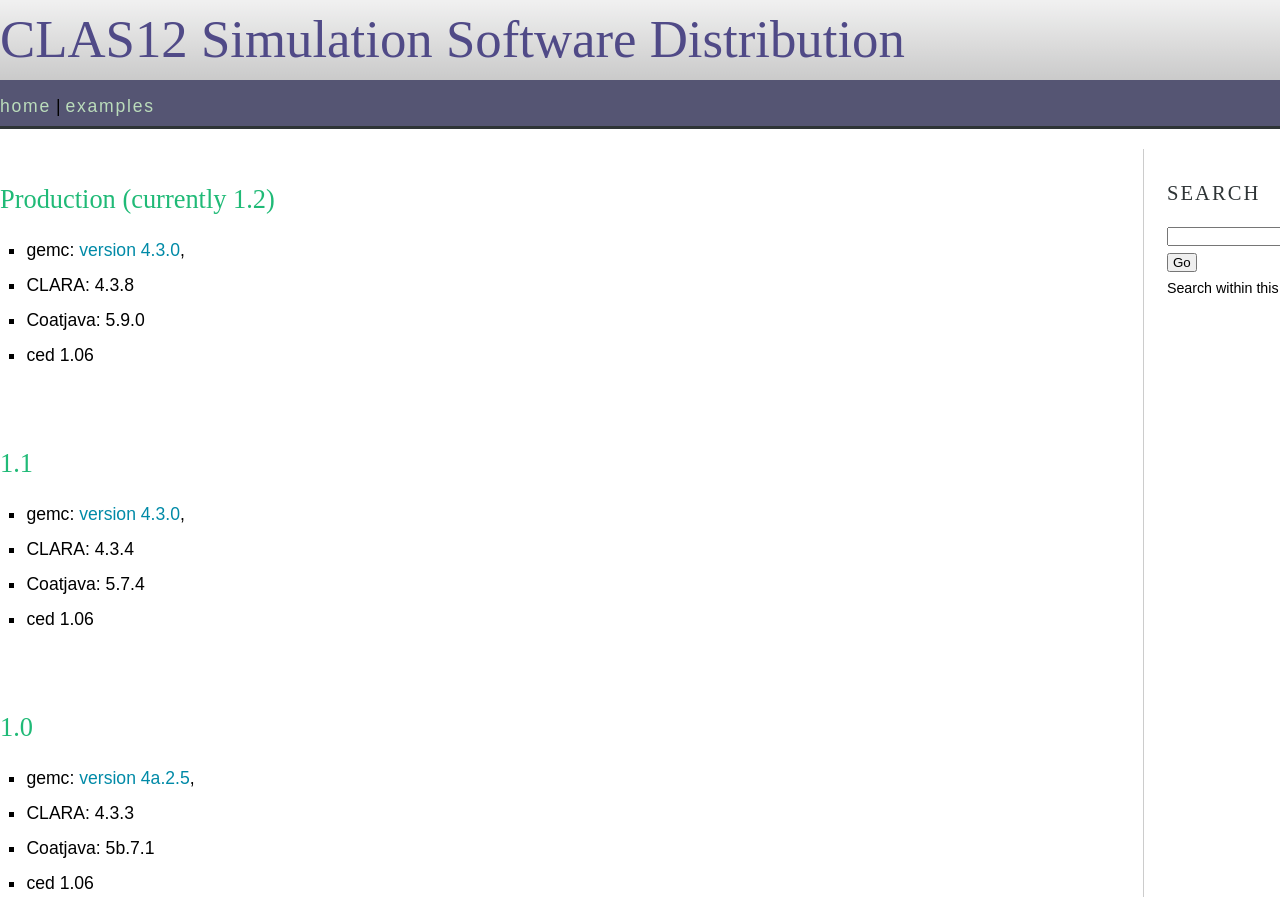
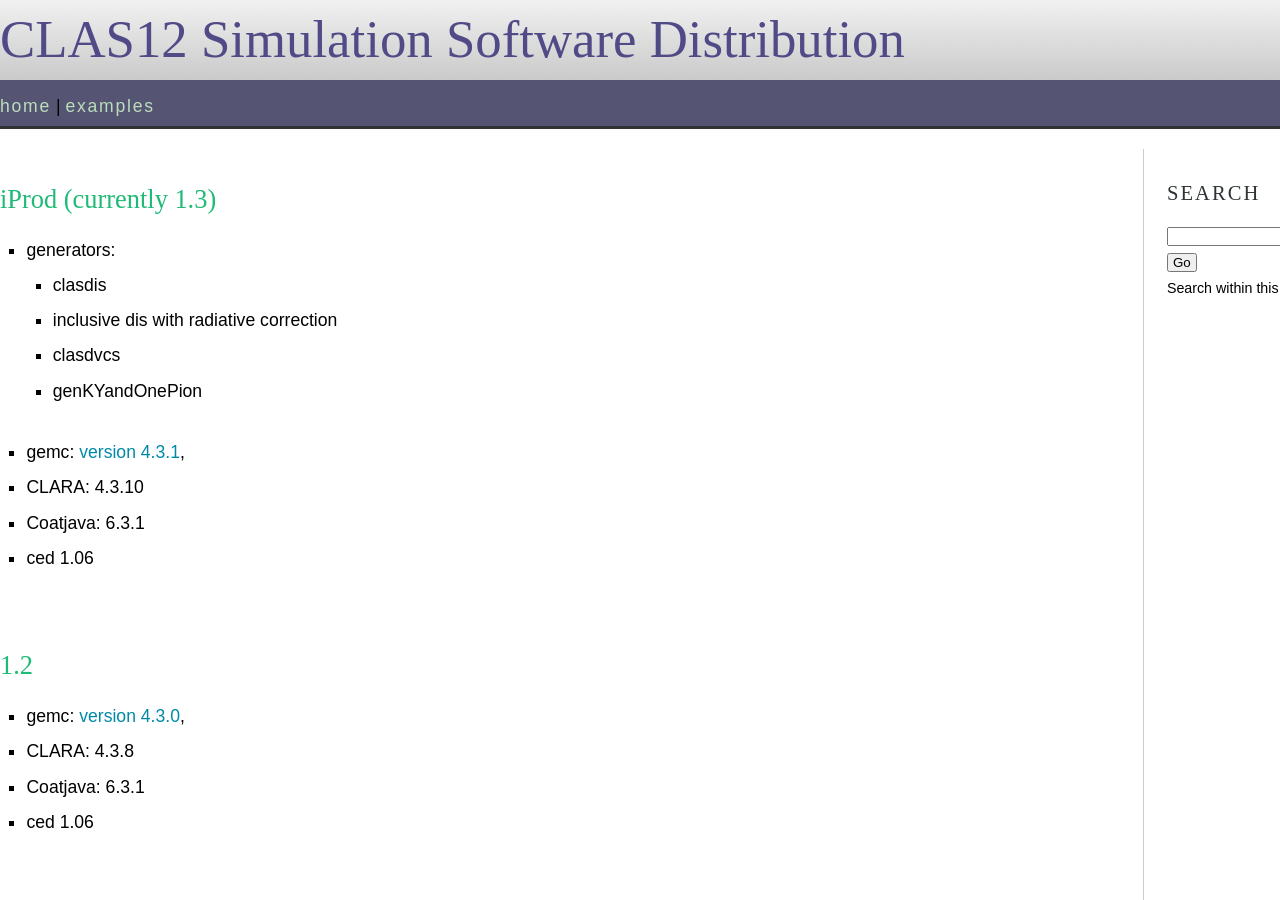
Before and after one commit to JeffersonLab/clas12container, a Sphinx documentation site: the page built from htmlDoc/source/tags.rst, in a window 1280 px wide and 900 px high. Built offline with Sphinx 7.4.7, drawn with Linux system fonts in a browser that asks for light colours; pages that are not in the unit, such as notebooks, are missing from menus.

```diff
--- a/htmlDoc/source/generators.rst
+++ b/htmlDoc/source/generators.rst
@@ -14,9 +14,10 @@ Generators available in the container
 - clasdis: `a SIDIS generatoron based on PEPSI LUND MC <https://github.com/JeffersonLab/clasdis-nocernlib/blob/master/README.md>`_.
 - dvcsgen: `dvcs/pi0/eta generator using pdfs and gpds <https://github.com/JeffersonLab/dvcsgen/blob/master/README.md>`_.
 - generate-dis: `inclusive DIS generator with radiative corrections <https://github.com/JeffersonLab/inclusive-dis-rad/blob/master/README.md>`_.
+- genKYandOnePion: `genKYandOnePion <https://github.com/ValeriiKlimenko/genKYandOnePion>`_.
 
 
-Adding a new generator in the container
+Adding a new generator to the container
 =======================================
 
 1. Store the code on a git repository.
--- a/htmlDoc/source/tags.rst
+++ b/htmlDoc/source/tags.rst
@@ -7,13 +7,33 @@
 
 |br|
 
-Production (currently 1.2)
+iProd (currently 1.3)
 ==========================
+
+- generators:
+
+  - clasdis
+  - inclusive dis with radiative correction
+  - clasdvcs
+  - genKYandOnePion
+
+- gemc: `version 4.3.1 <https://github.com/gemc/clas12Tags/blob/master/README.md#in-development>`_,
+- CLARA: 4.3.10
+- Coatjava: 6.3.1
+- ced 1.06
+
+
+|
+
+1.2
+===
 
 - gemc: `version 4.3.0 <https://github.com/gemc/clas12Tags/blob/master/README.md#in-development>`_,
 - CLARA: 4.3.8
-- Coatjava: 5.9.0
+- Coatjava: 6.3.1
 - ced 1.06
+
+|
 
 |
 
```
Also changed, not shown: other parts of htmlDoc/source/generators.rst (+1 -1 lines), htmlDoc/source/index.rst (+7 -3 lines), 4 other files.
